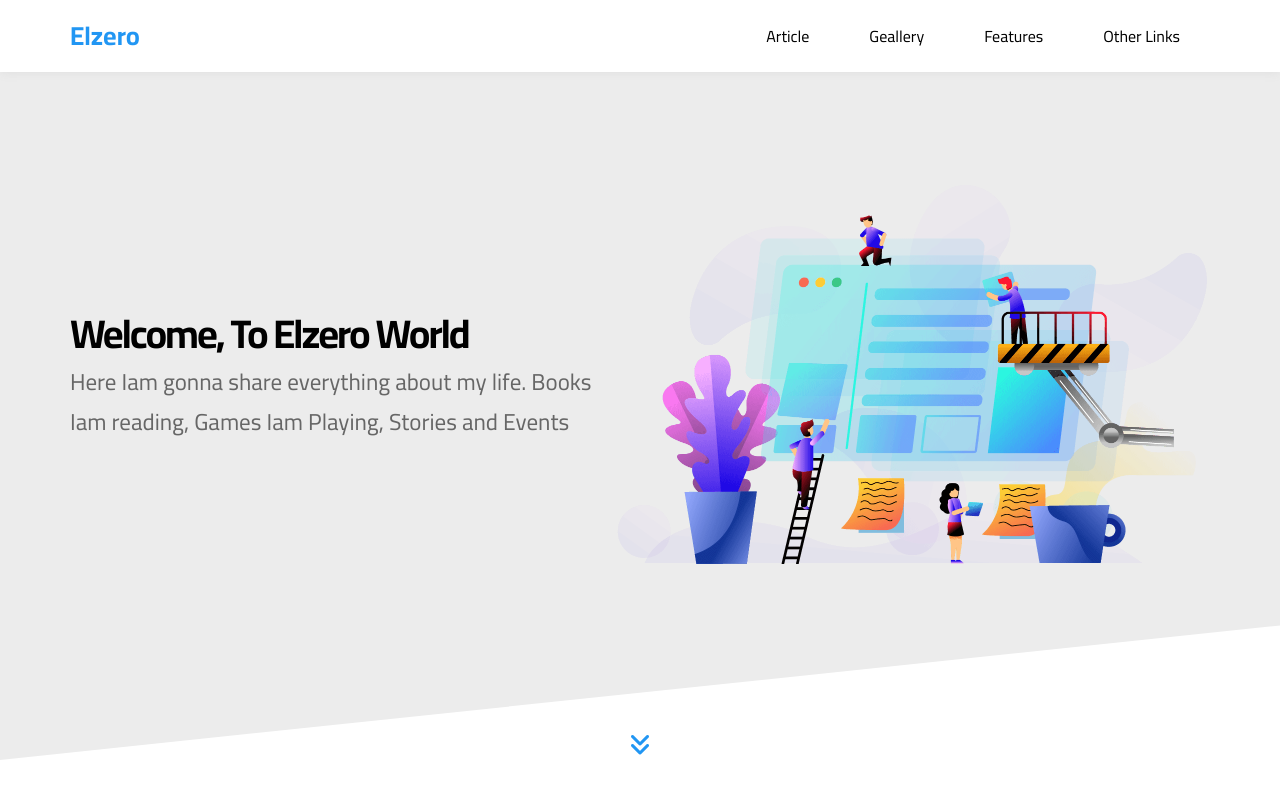
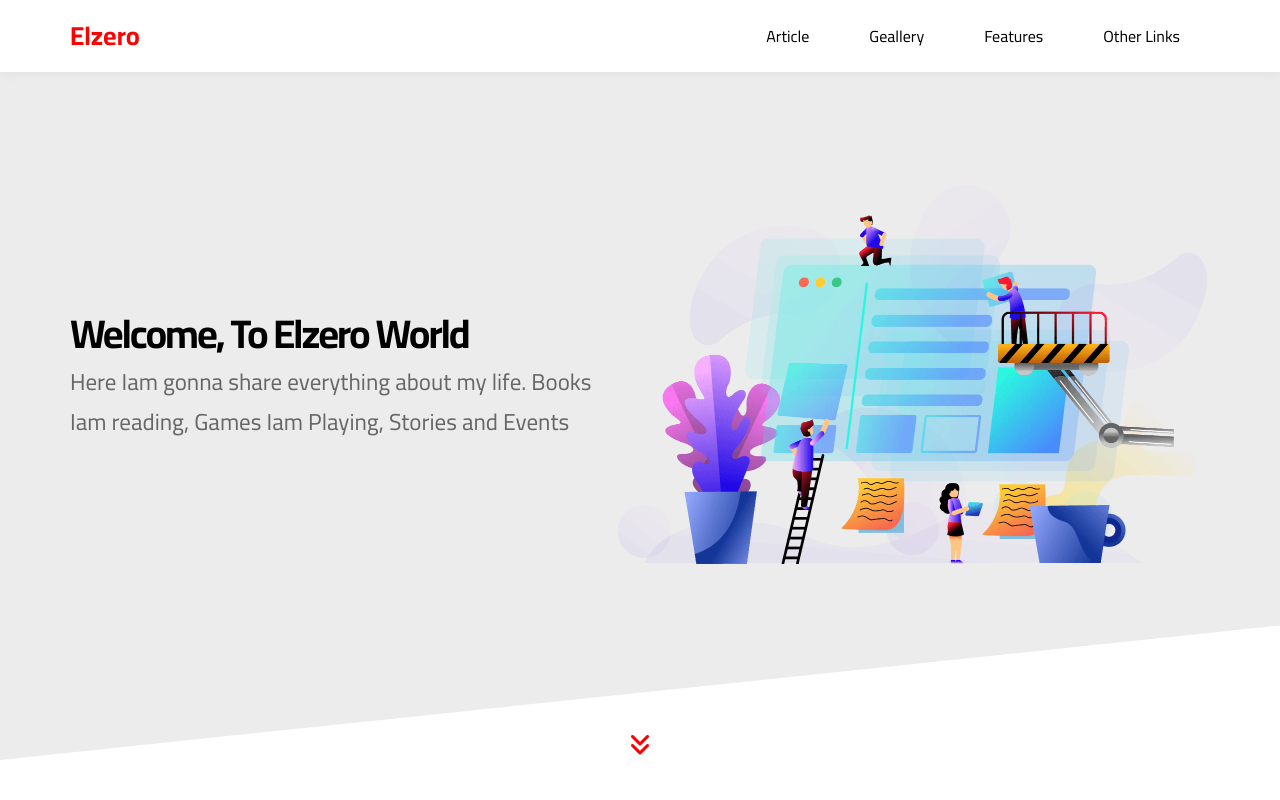
Before and after one commit to mo3lii/html-css-proj3, a plain HTML site: page index.html in a window 1280 px wide. Shown: the top 800 px of the page. Drawn offline with Linux system fonts and the light colour scheme.

Commit message:
changing main color

```diff
--- a/css/elzero.css
+++ b/css/elzero.css
@@ -9,7 +9,8 @@
 }
 
 :root {
-    --main-color: #2196f3;
+    --main-color: red;
+    /* --main-color: #2196f3; */
     --main-color-alt: #1787e0;
     --main-transition: 0.3s;
     --title-animation-time: 0.5s;
@@ -117,7 +118,6 @@ a {
     border: 2px solid var(--main-color);
     color: white;
     transition-delay: var(--title-animation-time);
-    curser: pointer ;
 }
 
 /* end main title -----------------------------  */
```
